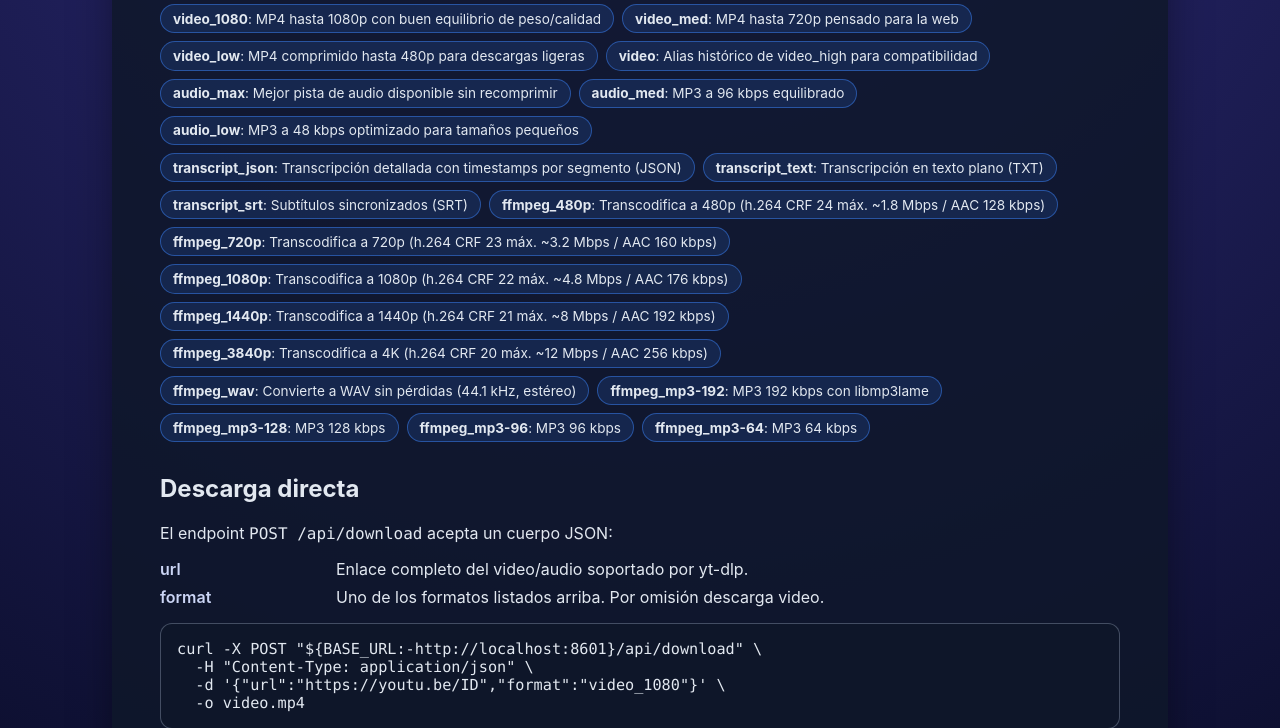
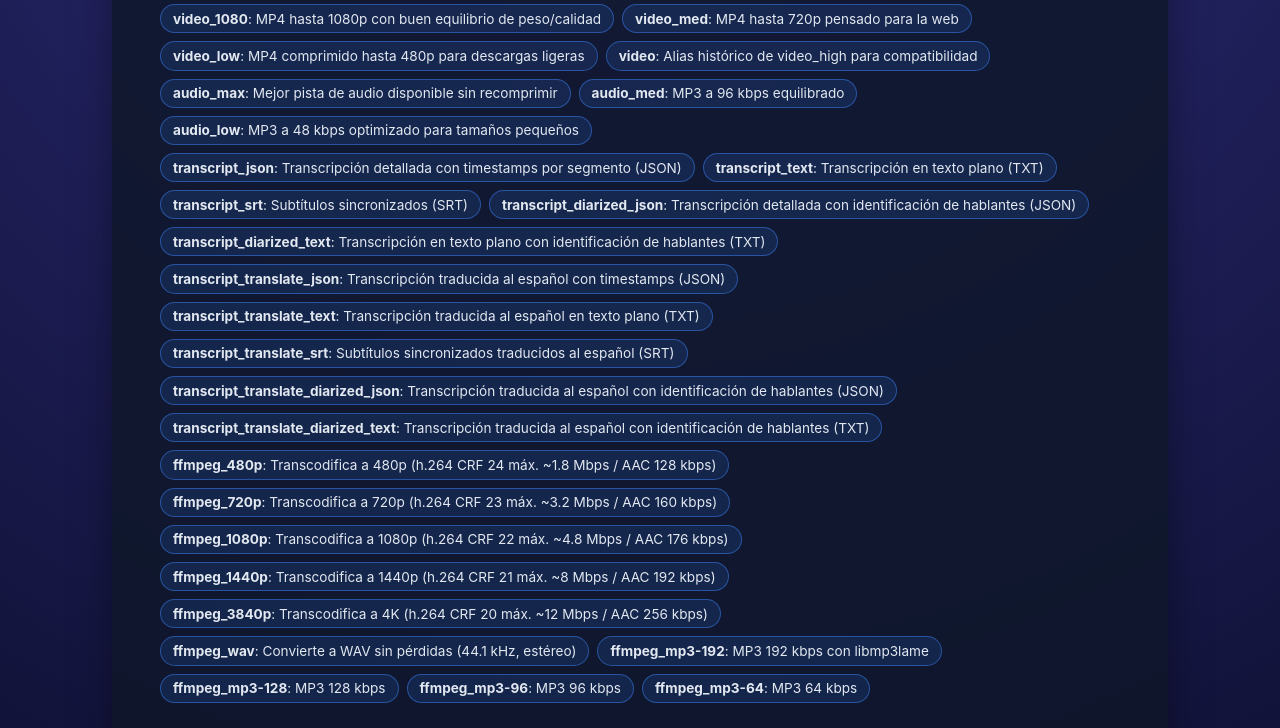
Before and after one commit to successbyfailure/VHS, a FastAPI app: page /docs/api in a window 1280 px wide. Shown: the part 351-1079 px from the top of the page. Run offline with FastAPI, Linux system fonts and the light colour scheme.

Commit message:
feat: restaurar formatos avanzados de transcripción en endpoint normal
- Recupera transcript_diarized_* y transcript_translate_*

- Mantiene selección por TRANSCRIPTION_MODELS y DIARIZATION_MODELS

- Aplica traducción y diarización sin soporte whisper-asr

- Restaura opciones de formato avanzadas en la UI

- Actualiza documentación y versión a 0.2.20

```diff
--- a/templates/api_docs.html
+++ b/templates/api_docs.html
@@ -204,7 +204,7 @@
   -F "media_format=transcript_srt" \
   -F "file=@/ruta/al/audio.mp4" \
   -o subtitulos.srt</code></pre>
-        <p>Los formatos válidos son <code>transcript_json</code>, <code>transcript_text</code> y <code>transcript_srt</code>.</p>
+        <p>Los formatos válidos son <code>transcript_json</code>, <code>transcript_text</code>, <code>transcript_srt</code>, <code>transcript_diarized_json</code>, <code>transcript_diarized_text</code>, <code>transcript_translate_json</code>, <code>transcript_translate_text</code>, <code>transcript_translate_srt</code>, <code>transcript_translate_diarized_json</code> y <code>transcript_translate_diarized_text</code>.</p>
       </section>
       <section>
         <h2>Gestionar la caché</h2>
--- a/versions.json
+++ b/versions.json
@@ -1,3 +1,3 @@
 {
-  "vhs": "0.2.19"
+  "vhs": "0.2.20"
 }
--- a/vhs/main.py
+++ b/vhs/main.py
@@ -444,6 +444,13 @@ TRANSCRIPTION_FORMATS = {
     "transcript_json",
     "transcript_text",
     "transcript_srt",
+    "transcript_diarized_json",
+    "transcript_diarized_text",
+    "transcript_translate_json",
+    "transcript_translate_text",
+    "transcript_translate_srt",
+    "transcript_translate_diarized_json",
+    "transcript_translate_diarized_text",
 }
 SUPPORTED_MEDIA_FORMATS = {
     *VIDEO_FORMAT_PROFILES,
@@ -498,6 +505,34 @@ FORMAT_DESCRIPTIONS: List[Dict[str, str]] = [
         "name": "transcript_srt",
         "description": "Subtítulos sincronizados (SRT)",
     },
+    {
+        "name": "transcript_diarized_json",
+        "description": "Transcripción detallada con identificación de hablantes (JSON)",
+    },
+    {
+        "name": "transcript_diarized_text",
+        "description": "Transcripción en texto plano con identificación de hablantes (TXT)",
+    },
+    {
+        "name": "transcript_translate_json",
+        "description": "Transcripción traducida al español con timestamps (JSON)",
+    },
+    {
+        "name": "transcript_translate_text",
+        "description": "Transcripción traducida al español en texto plano (TXT)",
+    },
+    {
+        "name": "transcript_translate_srt",
+        "description": "Subtítulos sincronizados traducidos al español (SRT)",
+    },
+    {
+        "name": "transcript_translate_diarized_json",
+        "description": "Transcripción traducida al español con identificación de hablantes (JSON)",
+    },
+    {
+        "name": "transcript_translate_diarized_text",
+        "description": "Transcripción traducida al español con identificación de hablantes (TXT)",
+    },
 ]
 
 for preset_name, preset in FFMPEG_PRESETS.items():
@@ -532,6 +567,21 @@ def cache_key(url: str, media_format: str) -> str:
 def normalize_media_format(media_format: str) -> str:
     value = (media_format or "").strip().lower()
     return VIDEO_FORMAT_ALIASES.get(value, value)
+
+
+def is_diarization_format(media_format: str) -> bool:
+    normalized = normalize_media_format(media_format)
+    return normalized in {
+        "transcript_diarized_json",
+        "transcript_diarized_text",
+        "transcript_translate_diarized_json",
+        "transcript_translate_diarized_text",
+    }
+
+
+def is_translation_format(media_format: str) -> bool:
+    normalized = normalize_media_format(media_format)
+    return normalized.startswith("transcript_translate")
 
 
 def meta_path(key: str) -> Path:
@@ -559,6 +609,13 @@ FORMAT_EXTENSIONS = {
     "transcript_json": ".json",
     "transcript_text": ".txt",
     "transcript_srt": ".srt",
+    "transcript_diarized_json": ".json",
+    "transcript_diarized_text": ".txt",
+    "transcript_translate_json": ".json",
+    "transcript_translate_text": ".txt",
+    "transcript_translate_srt": ".srt",
+    "transcript_translate_diarized_json": ".json",
+    "transcript_translate_diarized_text": ".txt",
 }
 
 for preset_name, preset in FFMPEG_PRESETS.items():
@@ -571,7 +628,12 @@ TRANSCRIPTION_FILE_SUFFIX = ".transcript.json"
 
 def media_type_for_format(media_format: str) -> str:
     normalized = normalize_media_format(media_format)
-    if normalized == "transcript_json":
+    if normalized in {
+        "transcript_json",
+        "transcript_diarized_json",
+        "transcript_translate_json",
+        "transcript_translate_diarized_json",
+    }:
         return "application/json"
     if normalized in TRANSCRIPTION_FORMATS - {"transcript_json"}:
         return "text/plain"
@@ -1760,9 +1822,14 @@ def estimate_transcription_stats(payload: Dict[str, Any]) -> Dict[str, int]:
 
 def render_transcription_payload(payload: Dict[str, Any], media_format: str) -> bytes:
     normalized = normalize_media_format(media_format)
-    if normalized == "transcript_json":
+    if normalized in {
+        "transcript_json",
+        "transcript_diarized_json",
+        "transcript_translate_json",
+        "transcript_translate_diarized_json",
+    }:
         text = json.dumps(payload, ensure_ascii=False, indent=2)
-    elif normalized == "transcript_srt":
+    elif normalized in {"transcript_srt", "transcript_translate_srt"}:
         text = transcription_payload_to_srt(payload)
     else:
         text = _transcription_text_only(payload)
@@ -1892,9 +1959,10 @@ def transcribe_audio_file(
     normalized_format = normalize_media_format(media_format)
     if normalized_format not in TRANSCRIPTION_FORMATS:
         raise DownloadError("Formato de transcripción no soportado")
+    effective_diarize = diarize or is_diarization_format(normalized_format)
     selected_model = (
         resolve_diarization_model(transcription_model)
-        if diarize
+        if effective_diarize
         else resolve_transcription_model(transcription_model)
     )
     try:
@@ -1911,14 +1979,20 @@ def generate_transcription_file(
 ) -> Tuple[Path, Dict]:
     if media_format not in TRANSCRIPTION_FORMATS:
         raise DownloadError("Formato de transcripción no soportado")
+    translation = is_translation_format(media_format)
+    effective_diarize = diarize or is_diarization_format(media_format)
     selected_model = (
         resolve_diarization_model(transcription_model)
-        if diarize
+        if effective_diarize
         else resolve_transcription_model(transcription_model)
     )
     model_suffix = f"model={selected_model}"
-    diarize_suffix = f"diarize={int(diarize)}"
-    key = cache_key(f"{url}::{model_suffix}::{diarize_suffix}", media_format)
+    diarize_suffix = f"diarize={int(effective_diarize)}"
+    translation_suffix = f"translation={int(translation)}"
+    key = cache_key(
+        f"{url}::{model_suffix}::{diarize_suffix}::{translation_suffix}",
+        media_format,
+    )
     purge_expired_entries()
     cached_path, cached_meta = fetch_cached_file(key)
     if cached_path:
@@ -1929,18 +2003,22 @@ def generate_transcription_file(
         audio_path,
         media_format,
         selected_model,
-        diarize=diarize,
-    )
+        diarize=effective_diarize,
+    )
+    if translation:
+        transcript_payload = translate_transcription_payload(transcript_payload)
     transcription_stats = estimate_transcription_stats(transcript_payload)
 
-    # Solo se soporta transcript_json, transcript_srt y transcript_text.
-    if media_format == "transcript_json":
-        transcript_path = CACHE_DIR / f"{key}{TRANSCRIPTION_FILE_SUFFIX}"
+    if media_format.endswith("_json") or media_format == "transcript_json":
+        if media_format == "transcript_json":
+            transcript_path = CACHE_DIR / f"{key}{TRANSCRIPTION_FILE_SUFFIX}"
+        else:
+            transcript_path = CACHE_DIR / f"{key}.json"
         transcript_path.write_text(
             json.dumps(transcript_payload, ensure_ascii=False, indent=2),
             encoding="utf-8",
         )
-    elif media_format == "transcript_srt":
+    elif media_format.endswith("_srt") or media_format == "transcript_srt":
         transcript_path = CACHE_DIR / f"{key}.srt"
         srt_content = transcription_payload_to_srt(transcript_payload)
         transcript_path.write_text(srt_content, encoding="utf-8")
@@ -1960,7 +2038,8 @@ def generate_transcription_file(
         "cache_key": key,
         "transcription_stats": transcription_stats,
         "transcription_model": selected_model,
-        "diarization": bool(diarize),
+        "diarization": bool(effective_diarize),
+        "translation": bool(translation),
     }
     metadata.update(
         {
@@ -2095,14 +2174,15 @@ async def download_endpoint(
             ),
         )
     normalized_format = normalize_media_format(format_value)
-    diarize = parse_bool_flag(payload.get("diarize"))
+    requested_diarize = parse_bool_flag(payload.get("diarize"))
+    effective_diarize = requested_diarize or is_diarization_format(normalized_format)
     transcription_model_raw = payload.get("transcription_model")
     transcription_model = (
         str(transcription_model_raw).strip() if transcription_model_raw else None
     )
     if normalized_format in TRANSCRIPTION_FORMATS and transcription_model:
         try:
-            if diarize:
+            if effective_diarize:
                 resolve_diarization_model(transcription_model)
             else:
                 resolve_transcription_model(transcription_model)
@@ -2117,7 +2197,7 @@ async def download_endpoint(
                 url,
                 normalized_format,
                 transcription_model,
-                diarize,
+                effective_diarize,
             )
         elif normalized_format in FFMPEG_PRESETS:
             file_path, metadata = await run_in_threadpool(
@@ -2374,7 +2454,9 @@ async def transcribe_upload(
     file: UploadFile = File(...),
 ):
     format_value = media_format.lower()
-    diarize_enabled = parse_bool_flag(diarize)
+    requested_diarize = parse_bool_flag(diarize)
+    effective_diarize = requested_diarize or is_diarization_format(format_value)
+    translation_enabled = is_translation_format(format_value)
     requested_model = (transcription_model or "").strip() or None
     if format_value not in TRANSCRIPTION_FORMATS:
         raise HTTPException(
@@ -2383,7 +2465,7 @@ async def transcribe_upload(
         )
     if requested_model:
         try:
-            if diarize_enabled:
+            if effective_diarize:
                 resolve_diarization_model(requested_model)
             else:
                 resolve_transcription_model(requested_model)
@@ -2404,8 +2486,13 @@ async def transcribe_upload(
                 audio_path,
                 format_value,
                 requested_model,
-                diarize_enabled,
+                effective_diarize,
             )
+            if translation_enabled:
+                payload = await run_in_threadpool(
+                    translate_transcription_payload,
+                    payload,
+                )
         finally:
             try:
                 audio_path.unlink(missing_ok=True)
```
Also changed, not shown: API.md (+6 -3 lines), DOCS.md (+13 -0 lines), templates/index.html (+33 -0 lines), README.md.
